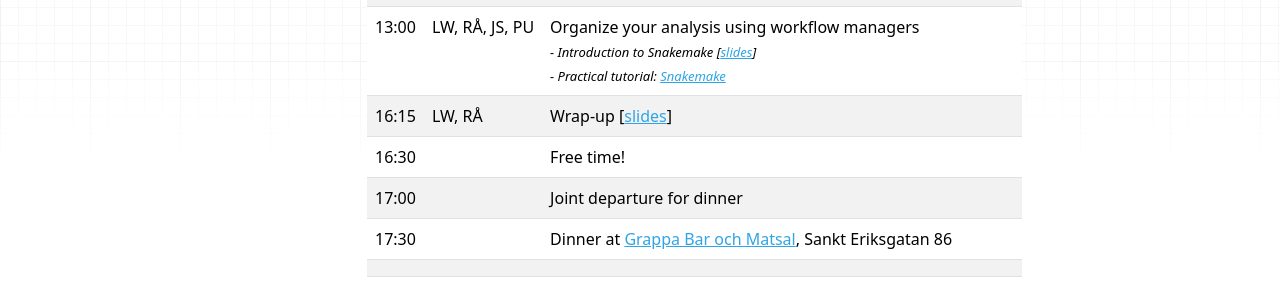
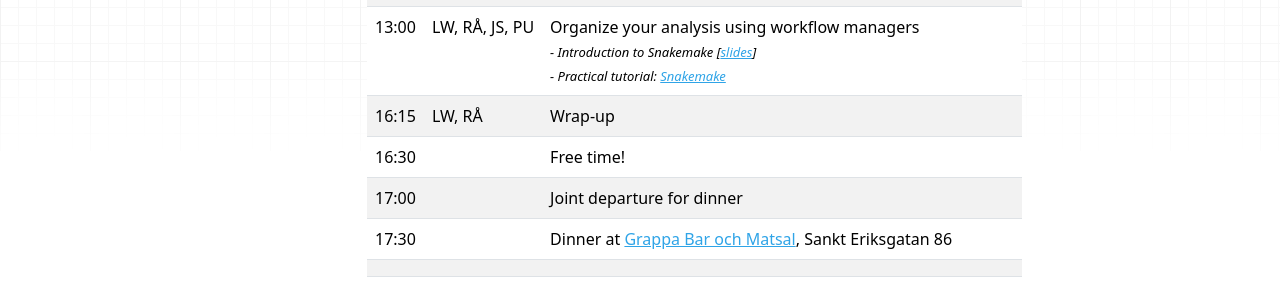
Before and after one commit to NBISweden/workshop-reproducible-research, an MkDocs documentation site: the page built from docs/schedule.md, in a window 1280 px wide and 900 px high, scrolled down 350 px. Shown: the part 155-445 px from the top of the window. Built offline with MkDocs 1.6.1, drawn with Linux system fonts in a browser that asks for light colours; nearby versions of some CDN libraries; old or Windows-style settings are respelled for this version of MkDocs.

Commit message:
remove wrong link

```diff
--- a/docs/schedule.md
+++ b/docs/schedule.md
@@ -57,7 +57,7 @@
   <tr>
     <td> <font size="3"> 16:15 </td>
     <td> <font size="3"> LW, RÅ </td>
-    <td> <font size="3"> Wrap-up [<a href="https://github.com/rasmusagren/repres_slides/raw/master/wrapup.pdf" target="_blank">slides</a>]</td>
+    <td> <font size="3"> Wrap-up </td>
   </tr>
   <tr>
     <td> <font size="3"> 16:30 </td>
```
